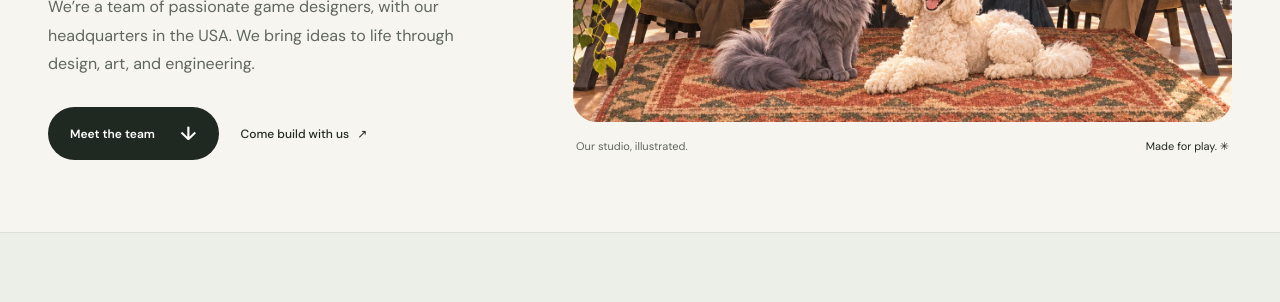
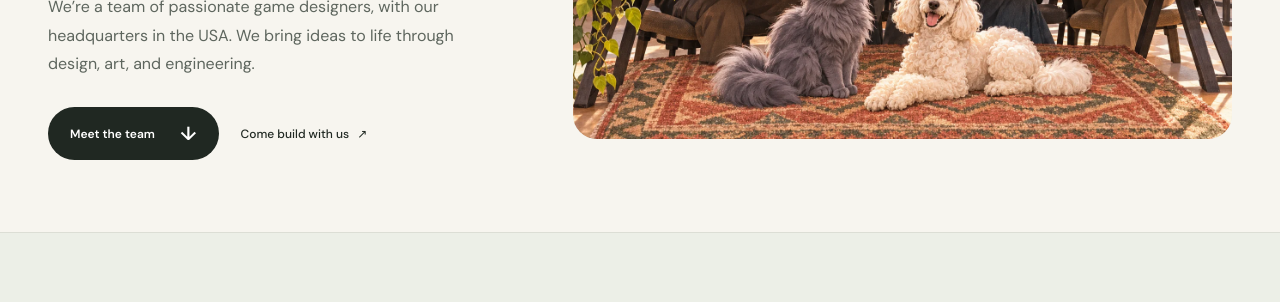
Before and after one commit to fangventures/fangventures.github.io, a plain HTML site: page team/index.html in a window 1280 px wide. Shown: the part 482-784 px from the top of the page. Drawn offline with Linux system fonts and the light colour scheme.

Commit message:
Remove studio image caption from Team page

```diff
--- a/team/index.html
+++ b/team/index.html
@@ -44,7 +44,6 @@
       </div>
       <figure class="studio-portrait">
         <img src="/team/studio-team.webp" alt="The Fang Ventures team illustrated together in a game studio, with Milo the gray cat and Cash the white poodle" width="1536" height="1024" fetchpriority="high" decoding="async">
-        <figcaption><span>Our studio, illustrated.</span><span aria-hidden="true">Made for play. ✳</span></figcaption>
       </figure>
     </section>
 
```
